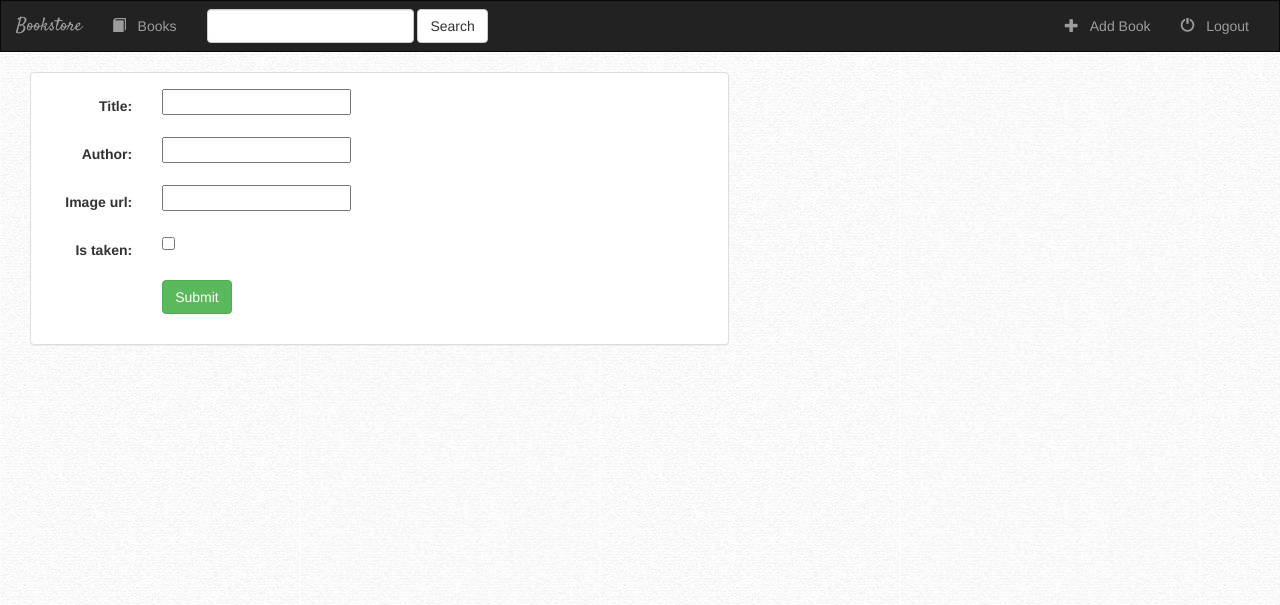
After one commit to amsabour/LibraryManager, a Django app: page /books/add/ in a window 1280 px wide. The commit adds this page. Shown: the top 605 px of the page. Run offline with Django 3.2, Linux system fonts and the light colour scheme; some libraries are stand-ins or nearby versions.

Commit message:
Made it kinda pretty, added add and remove book

```diff
--- a/Books/models.py
+++ b/Books/models.py
@@ -1,4 +1,5 @@
 from django.db import models
+from django.urls import reverse
 
 
 class Book(models.Model):
@@ -7,5 +8,8 @@ class Book(models.Model):
     image_url = models.CharField(max_length=500, default='')
     is_taken = models.BooleanField(default=False)
 
+    def get_absolute_url(self):
+        return reverse('Books:detail', kwargs={'pk': self.pk})
+
     def __str__(self):
         return self.title + ' - ' + self.author
--- a/Books/static/Books/style.css
+++ b/Books/static/Books/style.css
@@ -9,3 +9,12 @@ body {
 .navbar-brand {
     font-family: 'Satisfy', cursive;
 }
+
+.glyphicon-star {
+    color: #CCCCCC;
+    font-size: 16px;
+}
+
+.glyphicon-star.active {
+    color: #FDB230;
+}
--- a/Books/templates/Books/base.html
+++ b/Books/templates/Books/base.html
@@ -53,7 +53,7 @@
 
             <ul class="nav navbar-nav navbar-right">
                 <li class="">
-                    <a href="{% url 'Books:index' %}">
+                    <a href="{% url 'Books:book-add' %}">
                         <span class="glyphicon glyphicon-plus" aria-hidden="true"></span> &nbsp;
                         Add Book
                     </a>
--- /dev/null
+++ b/Books/templates/Books/book_form.html
@@ -0,0 +1,33 @@
+{% extends 'Books/base.html' %}
+
+{% block title %}
+    Add a new book
+{% endblock %}
+
+
+
+
+{% block body %}
+
+    <div class="container-fluid">
+        <div class="col-sm-12 col-md-7">
+            <div class="panel panel-default">
+                <div class="panel-body">
+
+                    <form class="form-horizontal" action="" method="post" enctype="multipart/form-data">
+                        {% csrf_token %}
+                        {% include 'Books/form-template.html' %}
+                        <div class="form-group">
+                            <div class="col-sm-offset-2 col-sm-10">
+                                <button type="submit" class="btn btn-success">Submit</button>
+                            </div>
+                        </div>
+                    </form>
+
+                </div>
+            </div>
+        </div>
+    </div>
+
+
+{% endblock %}
--- /dev/null
+++ b/Books/templates/Books/form-template.html
@@ -0,0 +1,11 @@
+{% for field in form %}
+
+    <div class="form-group">
+        <div class="col-sm-offset-2 col-sm-10">
+            <span class="text-danger small">{{ field.errors }}</span>
+        </div>
+        <label class="control-label col-sm-2"> {{ field.label_tag }}</label>
+        <div class="col-sm-10">{{ field }}</div>
+    </div>
+
+{% endfor %}
--- a/Books/urls.py
+++ b/Books/urls.py
@@ -10,4 +10,13 @@ urlpatterns = [
     # /books/<book_id>/
     url(r'^(?P<pk>[0-9]+)/$', views.DetailView.as_view(), name='detail'),
 
+    # /books/add
+    url(r'^add/$', views.BookCreate.as_view(), name='book-add'),
+
+    # /books/2/update/
+    url(r'^(?P<pk>[0-9]+)/update/$', views.BookUpdate.as_view(), name='book-update'),
+
+    # /books/2/delete
+    url(r'^(?P<pk>[0-9]+)/delete/$', views.BookDelete.as_view(), name='book-delete'),
+
 ]
--- a/Books/views.py
+++ b/Books/views.py
@@ -1,18 +1,6 @@
-# from django.shortcuts import render, get_object_or_404
-# from .models import Book
-#
-#
-# def index(request):
-#     all_books = Book.objects.all()
-#     context = {'all_books': all_books}
-#     return render(request, 'Books/index.html', context)
-#
-#
-# def detail(request, book_id):
-#     book = get_object_or_404(Book, id=book_id)
-#     return render(request, 'Books/detail.html', {'book': book})
-
 from django.views import generic
+from django.views.generic.edit import CreateView, UpdateView, DeleteView
+from django.urls import reverse_lazy
 from .models import Book
 
 
@@ -27,3 +15,18 @@ class IndexView(generic.ListView):
 class DetailView(generic.DetailView):
     model = Book
     template_name = 'Books/detail.html'
+
+
+class BookCreate(CreateView):
+    model = Book
+    fields = ['title', 'author', 'image_url', 'is_taken']
+
+
+class BookUpdate(UpdateView):
+    model = Book
+    fields = ['title', 'author', 'image_url', 'is_taken']
+
+
+class BookDelete(DeleteView):
+    model = Book
+    success_url = reverse_lazy('Books:index')
--- a/LibraryManager/urls.py
+++ b/LibraryManager/urls.py
@@ -1,7 +1,5 @@
+from django.conf.urls import url, include
 from django.contrib import admin
-from django.urls import path
-from django.conf.urls import url, include
-
 
 urlpatterns = [
     url(r'^admin/', admin.site.urls),
```
Also changed, not shown: Books/templates/Books/detail.html (+63 -11 lines), Books/templates/Books/index.html (+34 -3 lines).
